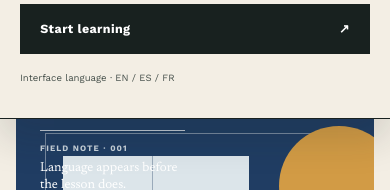
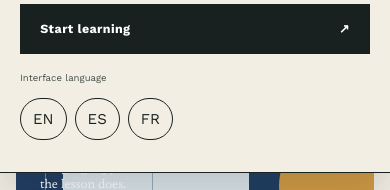
Before and after one commit to gspkdevelopments/global-speaker, a Next.js app: page / in a window 390 px wide. Both pictures are taken after a click on the button "Open navigation". Shown: the part 547-737 px from the top of the page. Built offline with nearby package versions, Linux system fonts and the light colour scheme; no server answers.

Commit message:
Localize mobile navigation and add interface switcher

```diff
--- a/src/components/mobile-nav.tsx
+++ b/src/components/mobile-nav.tsx
@@ -3,21 +3,23 @@
 import Link from "next/link";
 import { usePathname } from "next/navigation";
 import { Fragment, useEffect, useRef, useState } from "react";
+import { useInterfaceLocale } from "@/components/interface-locale";
 
-const links = [
-  ["Learn", "/learn"],
-  ["Professional", "/professional"],
-  ["Method", "/method"],
-  ["Resources", "/resources"],
-  ["Culture", "/culture"],
-  ["About", "/about"],
-];
+const labels = {
+  en: { links: ["Learn", "Professional", "Method", "Resources", "Culture", "About"], start: "Start learning", interface: "Interface language", open: "Open navigation", close: "Close navigation", choose: "Choose a learning language" },
+  es: { links: ["Aprender", "Profesional", "Método", "Recursos", "Cultura", "Acerca de"], start: "Empezar a aprender", interface: "Idioma de la interfaz", open: "Abrir navegación", close: "Cerrar navegación", choose: "Elige un idioma de aprendizaje" },
+  fr: { links: ["Apprendre", "Professionnel", "Méthode", "Ressources", "Culture", "À propos"], start: "Commencer à apprendre", interface: "Langue de l'interface", open: "Ouvrir la navigation", close: "Fermer la navigation", choose: "Choisir une langue d'apprentissage" },
+} as const;
+
+const hrefs = ["/learn", "/professional", "/method", "/resources", "/culture", "/about"] as const;
 
 export function MobileNav() {
   const [open, setOpen] = useState(false);
   const pathname = usePathname();
   const toggleRef = useRef<HTMLButtonElement>(null);
   const firstLinkRef = useRef<HTMLAnchorElement>(null);
+  const { locale, setLocale } = useInterfaceLocale();
+  const copy = labels[locale];
 
   useEffect(() => {
     if (!open) return;
@@ -46,7 +48,7 @@ export function MobileNav() {
         aria-haspopup="true"
         aria-expanded={open}
         aria-controls="mobile-menu"
-        aria-label={open ? "Close navigation" : "Open navigation"}
+        aria-label={open ? copy.close : copy.open}
         onClick={() => setOpen((current) => !current)}
       >
         <span />
@@ -54,19 +56,19 @@ export function MobileNav() {
       </button>
       {open ? (
         <div className="mobile-nav__panel" id="mobile-menu">
-          <nav aria-label="Mobile navigation">
-            {links.map(([label, href], index) => {
+          <nav aria-label={locale === "es" ? "Navegación móvil" : locale === "fr" ? "Navigation mobile" : "Mobile navigation"}>
+            {hrefs.map((href, index) => {
               const active = pathname === href || (href === "/learn" && pathname.startsWith("/learn/")) || (href === "/resources" && pathname.startsWith("/resources/")) || (href === "/professional" && pathname.startsWith("/professional/"));
               return (
                 <Fragment key={href}>
-              <Link ref={index === 0 ? firstLinkRef : undefined} className={active ? "is-active" : ""} aria-current={active ? "page" : undefined} key={href} href={href} onClick={() => setOpen(false)}>
-                <span>0{index + 1}</span>{label}
+                  <Link ref={index === 0 ? firstLinkRef : undefined} className={active ? "is-active" : ""} aria-current={active ? "page" : undefined} href={href} onClick={() => setOpen(false)}>
+                    <span>0{index + 1}</span>{copy.links[index]}
                   </Link>
                   {index === 0 ? (
-                <div className="mobile-nav__languages" aria-label="Choose a learning language">
-                  <Link className={pathname === "/learn/english" ? "is-active" : ""} aria-current={pathname === "/learn/english" ? "page" : undefined} href="/learn/english" onClick={() => setOpen(false)}><span>EN</span>English</Link>
-                  <Link className={pathname === "/learn/french" ? "is-active" : ""} aria-current={pathname === "/learn/french" ? "page" : undefined} href="/learn/french" onClick={() => setOpen(false)}><span>FR</span>Français</Link>
-                  <Link className={pathname === "/learn/spanish" ? "is-active" : ""} aria-current={pathname === "/learn/spanish" ? "page" : undefined} href="/learn/spanish" onClick={() => setOpen(false)}><span>ES</span>Español</Link>
+                    <div className="mobile-nav__languages" aria-label={copy.choose}>
+                      <Link className={pathname === "/learn/english" ? "is-active" : ""} href="/learn/english" onClick={() => setOpen(false)}><span>EN</span>English</Link>
+                      <Link className={pathname === "/learn/french" ? "is-active" : ""} href="/learn/french" onClick={() => setOpen(false)}><span>FR</span>Français</Link>
+                      <Link className={pathname === "/learn/spanish" ? "is-active" : ""} href="/learn/spanish" onClick={() => setOpen(false)}><span>ES</span>Español</Link>
                     </div>
                   ) : null}
                 </Fragment>
@@ -74,9 +76,16 @@ export function MobileNav() {
             })}
           </nav>
           <Link className="button button--primary" href="/language-map" onClick={() => setOpen(false)}>
-            <span>Start learning</span><span aria-hidden="true">↗</span>
+            <span>{copy.start}</span><span aria-hidden="true">↗</span>
           </Link>
-          <p>Interface language · EN <span aria-hidden="true">/</span> ES <span aria-hidden="true">/</span> FR</p>
+          <div>
+            <p>{copy.interface}</p>
+            <div className="mt-3 flex gap-2" role="group" aria-label={copy.interface}>
+              {(["en", "es", "fr"] as const).map((item) => (
+                <button key={item} type="button" className={`rounded-full border px-3 py-2 text-sm uppercase${locale === item ? " font-bold" : ""}`} aria-pressed={locale === item} onClick={() => setLocale(item)}>{item}</button>
+              ))}
+            </div>
+          </div>
         </div>
       ) : null}
     </div>
```
Lines whose indentation alone changed are shown as unchanged.
